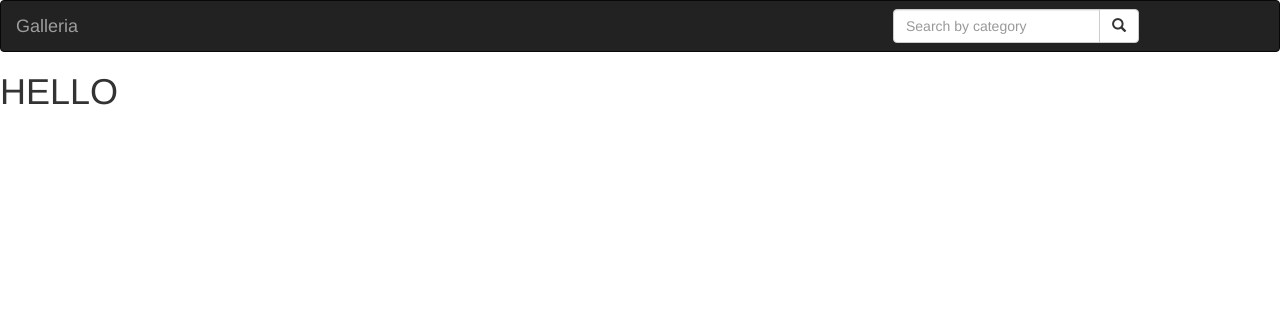
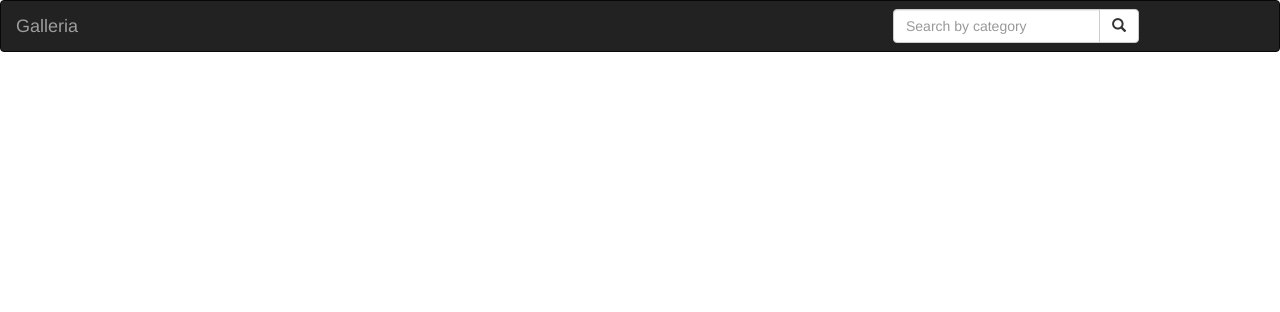
Before and after one commit to billowbashir/Galleria, a Django app: template gallery/templates/base.html in a window 1280 px wide. Shown: the top 312 px of the page. Run offline with Django 3.2, Linux system fonts and the light colour scheme; the template is opened without the code that fills it, so the values that code supplies are empty; some libraries are stand-ins or nearby versions.

Commit message:
test for stuff again

```diff
--- a/gallery/templates/base.html
+++ b/gallery/templates/base.html
@@ -21,7 +21,7 @@
 
     {% include "navbar.html" %}
 {%block content%}
-<h1>HELLO</h1>
+
 {%endblock%}
 {% block scripts %}
         <script src="https://ajax.googleapis.com/ajax/libs/jquery/3.2.1/jquery.min.js"></script>
```
